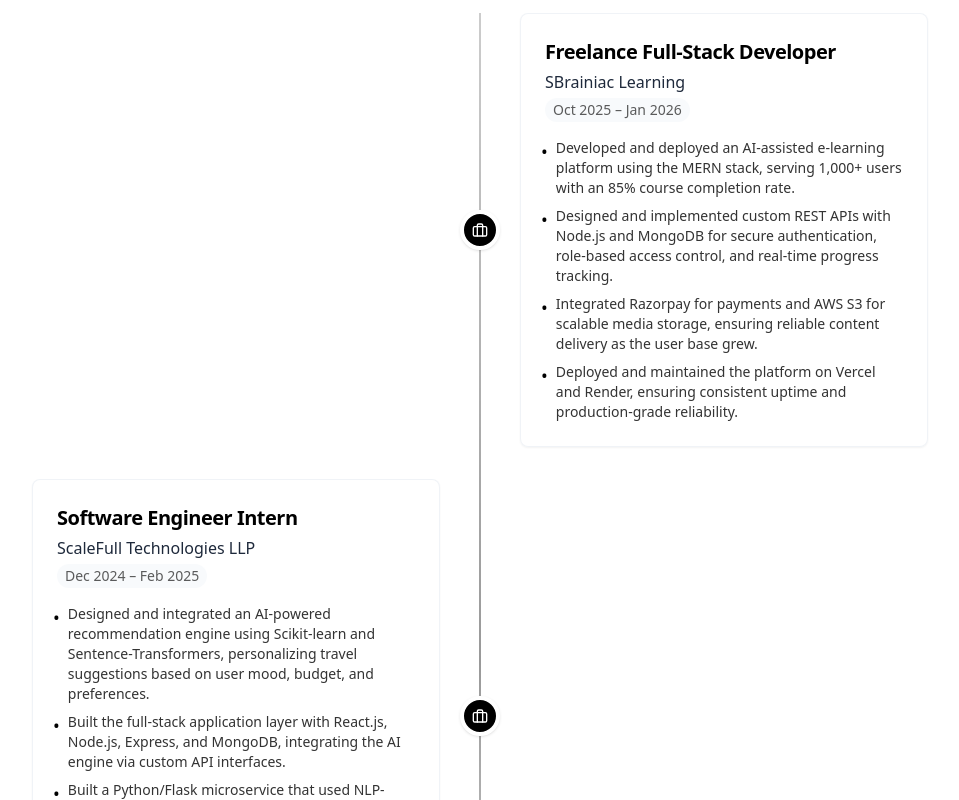
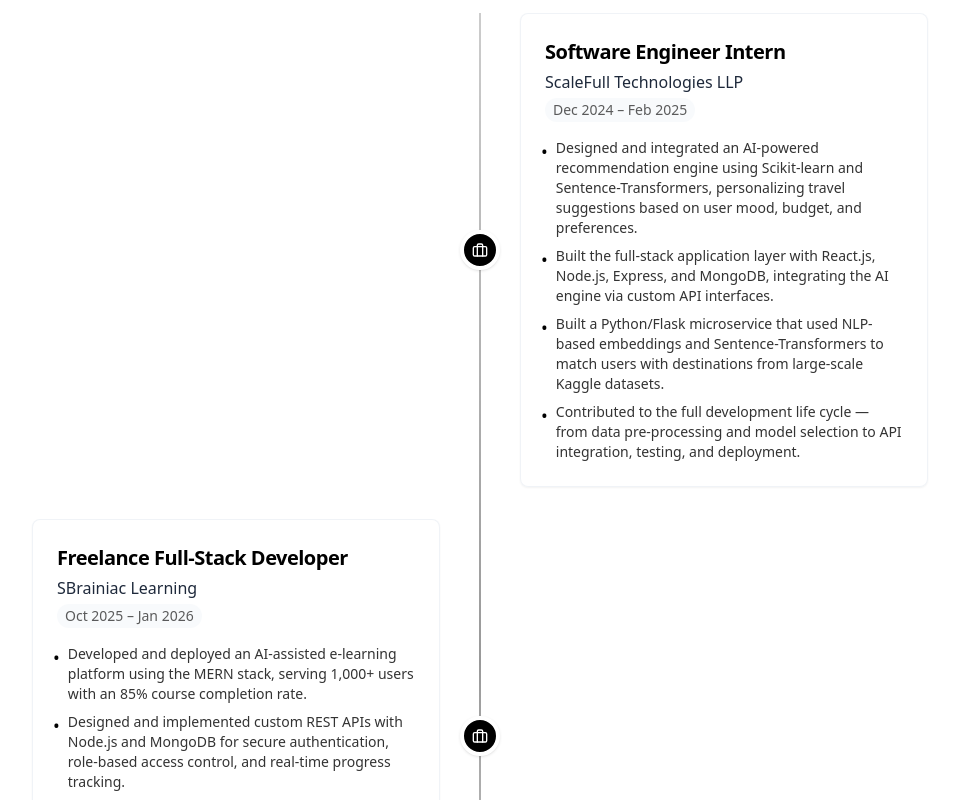
Before and after one commit to Akashshelke07/aPortfolio, a React (Vite) app: page / in a window 1280 px wide. Shown: the part 4100-4900 px from the top of the page, without its empty margins (160-1119 px from the left). Built offline with nearby package versions, Linux system fonts and the light colour scheme; a web font is replaced by a local one.

Commit message:
feat: add Experience component to display professional background timeline

```diff
--- a/src/components/Experience.tsx
+++ b/src/components/Experience.tsx
@@ -4,6 +4,17 @@ import { Briefcase } from "lucide-react"
 
 export function Experience() {
   const experiences = [
+    {
+      role: "Software Engineer Intern",
+      company: "ScaleFull Technologies LLP",
+      duration: "Dec 2024 – Feb 2025",
+      bullets: [
+        "Designed and integrated an AI-powered recommendation engine using Scikit-learn and Sentence-Transformers, personalizing travel suggestions based on user mood, budget, and preferences.",
+        "Built the full-stack application layer with React.js, Node.js, Express, and MongoDB, integrating the AI engine via custom API interfaces.",
+        "Built a Python/Flask microservice that used NLP-based embeddings and Sentence-Transformers to match users with destinations from large-scale Kaggle datasets.",
+        "Contributed to the full development life cycle — from data pre-processing and model selection to API integration, testing, and deployment."
+      ]
+    },
     {
       role: "Freelance Full-Stack Developer",
       company: "SBrainiac Learning",
@@ -13,17 +24,6 @@ export function Experience() {
         "Designed and implemented custom REST APIs with Node.js and MongoDB for secure authentication, role-based access control, and real-time progress tracking.",
         "Integrated Razorpay for payments and AWS S3 for scalable media storage, ensuring reliable content delivery as the user base grew.",
         "Deployed and maintained the platform on Vercel and Render, ensuring consistent uptime and production-grade reliability."
-      ]
-    },
-    {
-      role: "Software Engineer Intern",
-      company: "ScaleFull Technologies LLP",
-      duration: "Dec 2024 – Feb 2025",
-      bullets: [
-        "Designed and integrated an AI-powered recommendation engine using Scikit-learn and Sentence-Transformers, personalizing travel suggestions based on user mood, budget, and preferences.",
-        "Built the full-stack application layer with React.js, Node.js, Express, and MongoDB, integrating the AI engine via custom API interfaces.",
-        "Built a Python/Flask microservice that used NLP-based embeddings and Sentence-Transformers to match users with destinations from large-scale Kaggle datasets.",
-        "Contributed to the full development life cycle — from data pre-processing and model selection to API integration, testing, and deployment."
       ]
     },
     {
```
